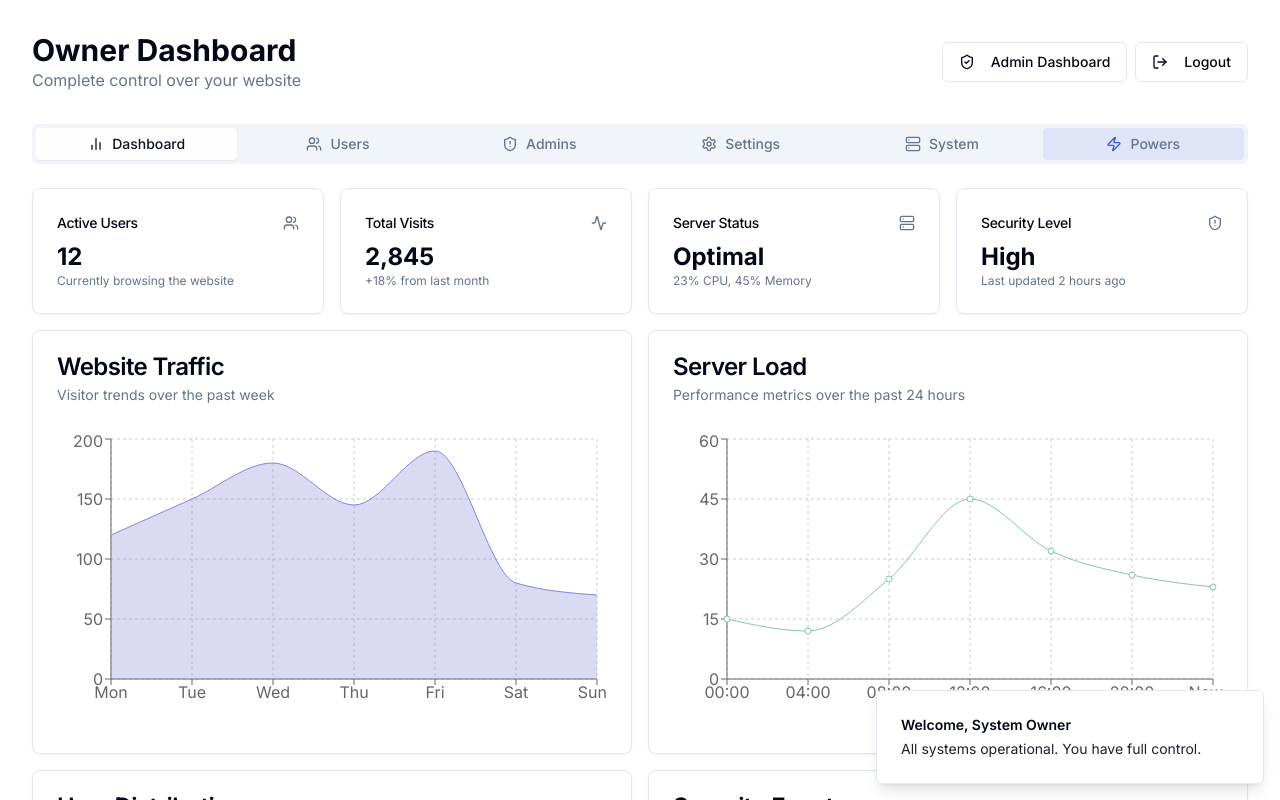
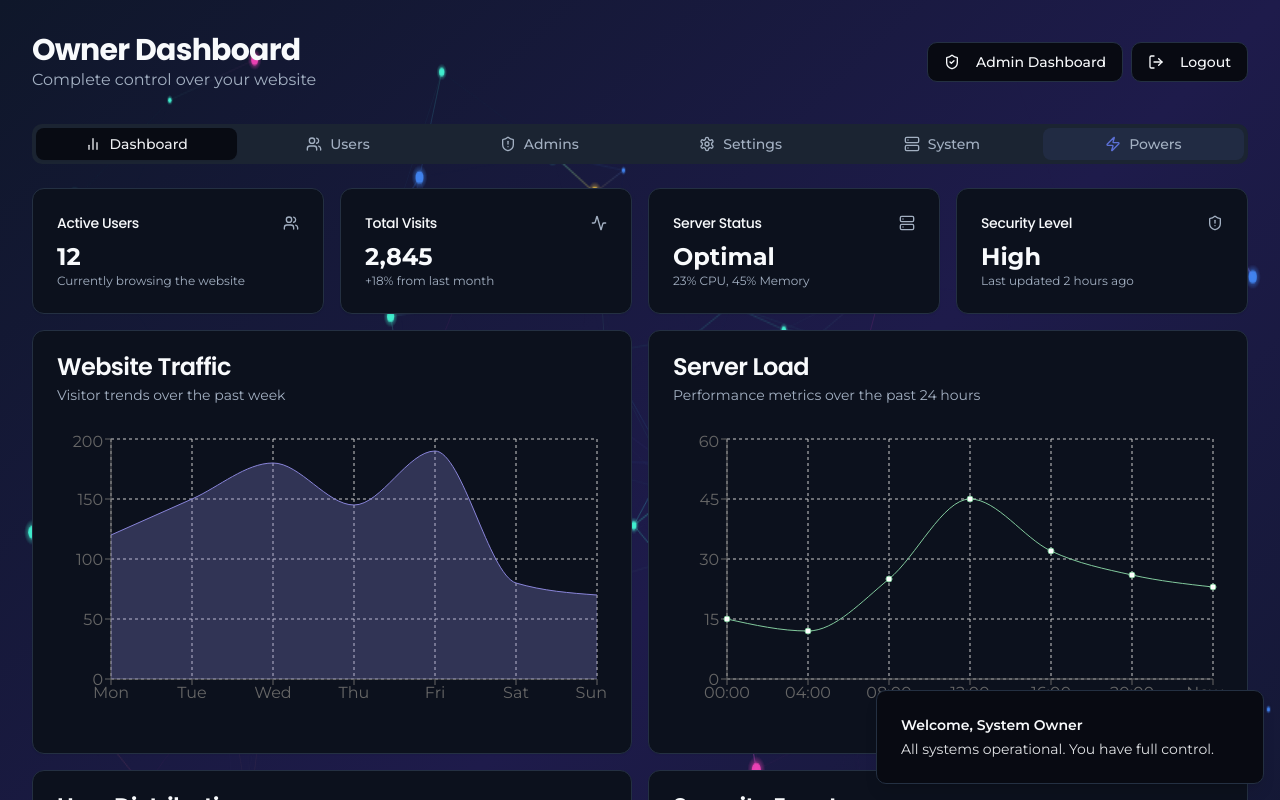
Before and after one commit to iseeyou7t/Tahabarakat.com, a React (Vite) app: page /owner/dashboard in a window 1280 px wide. Shown: the top 800 px of the page. Built offline with nearby package versions, Linux system fonts and the light colour scheme; sample sign-in values are in the browser's storage.

Commit message:
Refactor: Update website styling
This commit refactors the website's styling to improve its overall look and feel.

```diff
--- a/src/components/owner/AnimatedBackground.tsx
+++ b/src/components/owner/AnimatedBackground.tsx
@@ -14,69 +14,194 @@ const AnimatedBackground = () => {
     let width = canvas.width = window.innerWidth;
     let height = canvas.height = window.innerHeight;
 
-    const particlesArray: Particle[] = [];
-    const maxParticles = 50;
+    // Advanced particle configuration
+    const config = {
+      particleCount: 100,
+      particleSize: { min: 1, max: 4 },
+      speed: { min: 0.2, max: 0.8 },
+      connectionDistance: 150,
+      colors: [
+        'rgba(66, 135, 245, 0.5)',  // blue
+        'rgba(245, 66, 184, 0.4)',  // magenta
+        'rgba(66, 245, 211, 0.4)',  // teal
+        'rgba(245, 196, 66, 0.3)',  // yellow
+      ],
+      pulseSpeed: 0.01,
+      mouseInteraction: true,
+      mouseRadius: 120,
+      mouseForce: 0.1,
+      fadeInDuration: 1000, // ms
+    };
+
+    let opacity = 0;
+    let fadeInStart = Date.now();
+    let mouseX = 0;
+    let mouseY = 0;
+    let mouseActive = false;
 
     class Particle {
       x: number;
       y: number;
-      directionX: number;
-      directionY: number;
+      originalX: number;
+      originalY: number;
+      vx: number;
+      vy: number;
       size: number;
       color: string;
+      pulseDirection: number;
+      pulseValue: number;
 
       constructor() {
         this.x = Math.random() * width;
         this.y = Math.random() * height;
-        this.directionX = (Math.random() * 2) - 1;
-        this.directionY = (Math.random() * 2) - 1;
-        this.size = Math.random() * 3 + 1;
-        this.color = `rgba(255, 255, 255, ${Math.random() * 0.2 + 0.1})`;
+        this.originalX = this.x;
+        this.originalY = this.y;
+
+        // Random velocity
+        const speed = Math.random() * (config.speed.max - config.speed.min) + config.speed.min;
+        const angle = Math.random() * Math.PI * 2;
+        this.vx = Math.cos(angle) * speed;
+        this.vy = Math.sin(angle) * speed;
+
+        // Random size
+        this.size = Math.random() * (config.particleSize.max - config.particleSize.min) + config.particleSize.min;
+
+        // Random color from config
+        this.color = config.colors[Math.floor(Math.random() * config.colors.length)];
+
+        // Pulse effect
+        this.pulseDirection = Math.random() > 0.5 ? 1 : -1;
+        this.pulseValue = Math.random();
       }
 
       update() {
-        if (this.x > width || this.x < 0) {
-          this.directionX = -this.directionX;
+        // Apply mouse interaction
+        if (config.mouseInteraction && mouseActive) {
+          const dx = this.x - mouseX;
+          const dy = this.y - mouseY;
+          const distance = Math.sqrt(dx * dx + dy * dy);
+
+          if (distance < config.mouseRadius) {
+            const force = (config.mouseRadius - distance) / config.mouseRadius * config.mouseForce;
+            this.vx += (dx / distance) * force;
+            this.vy += (dy / distance) * force;
+          }
         }
 
-        if (this.y > height || this.y < 0) {
-          this.directionY = -this.directionY;
+        // Update position
+        this.x += this.vx;
+        this.y += this.vy;
+
+        // Bounce off edges with slight damping
+        if (this.x < 0 || this.x > width) {
+          this.vx *= -0.9;
+          this.x = this.x < 0 ? 0 : width;
         }
 
-        this.x += this.directionX;
-        this.y += this.directionY;
+        if (this.y < 0 || this.y > height) {
+          this.vy *= -0.9;
+          this.y = this.y < 0 ? 0 : height;
+        }
+
+        // Apply some gravitational pull back to original position (creates a swarm effect)
+        const dx = this.originalX - this.x;
+        const dy = this.originalY - this.y;
+        this.vx += dx * 0.0001;
+        this.vy += dy * 0.0001;
+
+        // Damping
+        this.vx *= 0.99;
+        this.vy *= 0.99;
+
+        // Pulse size effect
+        this.pulseValue += config.pulseSpeed * this.pulseDirection;
+        if (this.pulseValue > 1 || this.pulseValue < 0) {
+          this.pulseDirection *= -1;
+        }
       }
 
       draw() {
         if (!ctx) return;
+
+        // Apply pulse effect to size
+        const pulseFactor = 0.3; // How much to pulse
+        const pulseSize = this.size * (1 + this.pulseValue * pulseFactor);
+
+        // Draw particle with glow
+        ctx.save();
         ctx.beginPath();
-        ctx.arc(this.x, this.y, this.size, 0, Math.PI * 2);
-        ctx.fillStyle = this.color;
-        ctx.fill();
+
+        // Create gradient for glow effect
+        const gradient = ctx.createRadialGradient(
+          this.x, this.y, 0,
+          this.x, this.y, pulseSize * 2
+        );
+
+        // Extract RGB values for creating the gradient
+        const colorMatch = this.color.match(/rgba?\((\d+),\s*(\d+),\s*(\d+)(?:,\s*[\d.]+)?\)/);
+        if (colorMatch) {
+          const r = colorMatch[1];
+          const g = colorMatch[2];
+          const b = colorMatch[3];
+
+          gradient.addColorStop(0, `rgba(${r}, ${g}, ${b}, 0.8)`);
+          gradient.addColorStop(0.6, `rgba(${r}, ${g}, ${b}, 0.3)`);
+          gradient.addColorStop(1, `rgba(${r}, ${g}, ${b}, 0)`);
+
+          ctx.fillStyle = gradient;
+          ctx.arc(this.x, this.y, pulseSize * 2, 0, Math.PI * 2);
+          ctx.fill();
+
+          // Draw the core of the particle
+          ctx.beginPath();
+          ctx.fillStyle = `rgba(${r}, ${g}, ${b}, 0.9)`;
+          ctx.arc(this.x, this.y, pulseSize, 0, Math.PI * 2);
+          ctx.fill();
+        }
+
+        ctx.restore();
       }
     }
 
+    const particles: Particle[] = [];
+
     function createParticles() {
-      for (let i = 0; i < maxParticles; i++) {
-        particlesArray.push(new Particle());
+      for (let i = 0; i < config.particleCount; i++) {
+        particles.push(new Particle());
       }
     }
 
     function connectParticles() {
       if (!ctx) return;
 
-      for (let a = 0; a < particlesArray.length; a++) {
-        for (let b = a; b < particlesArray.length; b++) {
-          const dx = particlesArray[a].x - particlesArray[b].x;
-          const dy = particlesArray[a].y - particlesArray[b].y;
+      for (let i = 0; i < particles.length; i++) {
+        for (let j = i + 1; j < particles.length; j++) {
+          const dx = particles[i].x - particles[j].x;
+          const dy = particles[i].y - particles[j].y;
           const distance = Math.sqrt(dx * dx + dy * dy);
 
-          if (distance < 200) {
+          if (distance < config.connectionDistance) {
+            // Calculate opacity based on distance
+            const alpha = 1 - (distance / config.connectionDistance);
             ctx.beginPath();
-            ctx.strokeStyle = `rgba(255, 255, 255, ${0.1 - distance/1000})`;
-            ctx.lineWidth = 0.5;
-            ctx.moveTo(particlesArray[a].x, particlesArray[a].y);
-            ctx.lineTo(particlesArray[b].x, particlesArray[b].y);
+
+            // Create gradient line
+            const gradient = ctx.createLinearGradient(
+              particles[i].x, particles[i].y,
+              particles[j].x, particles[j].y
+            );
+
+            // Extract colors from both particles
+            const color1 = particles[i].color.replace(/rgba?\((.+)\)/, '$1').split(',');
+            const color2 = particles[j].color.replace(/rgba?\((.+)\)/, '$1').split(',');
+
+            gradient.addColorStop(0, `rgba(${color1[0]}, ${color1[1]}, ${color1[2]}, ${alpha * 0.5})`);
+            gradient.addColorStop(1, `rgba(${color2[0]}, ${color2[1]}, ${color2[2]}, ${alpha * 0.5})`);
+
+            ctx.strokeStyle = gradient;
+            ctx.lineWidth = Math.min(particles[i].size, particles[j].size) * 0.5 * alpha;
+            ctx.moveTo(particles[i].x, particles[i].y);
+            ctx.lineTo(particles[j].x, particles[j].y);
             ctx.stroke();
           }
         }
@@ -88,35 +213,70 @@ const AnimatedBackground = () => {
 
       ctx.clearRect(0, 0, width, height);
 
-      for (let i = 0; i < particlesArray.length; i++) {
-        particlesArray[i].update();
-        particlesArray[i].draw();
+      // Apply fade-in effect during initialization
+      if (Date.now() - fadeInStart < config.fadeInDuration) {
+        opacity = (Date.now() - fadeInStart) / config.fadeInDuration;
+      } else {
+        opacity = 1;
       }
 
+      ctx.globalAlpha = opacity;
+
+      // Update and draw all particles
+      for (let i = 0; i < particles.length; i++) {
+        particles[i].update();
+        particles[i].draw();
+      }
+
+      // Connect particles with lines
       connectParticles();
+
+      // Request next frame
       requestAnimationFrame(animateParticles);
     }
 
     function handleResize() {
       width = canvas.width = window.innerWidth;
       height = canvas.height = window.innerHeight;
-      particlesArray.length = 0;
-      createParticles();
+
+      // Update particle original positions on resize
+      particles.forEach(particle => {
+        particle.originalX = Math.random() * width;
+        particle.originalY = Math.random() * height;
+      });
     }
 
+    function handleMouseMove(e: MouseEvent) {
+      mouseX = e.clientX;
+      mouseY = e.clientY;
+      mouseActive = true;
+    }
+
+    function handleMouseLeave() {
+      mouseActive = false;
+    }
+
+    // Add event listeners
     window.addEventListener('resize', handleResize);
+    window.addEventListener('mousemove', handleMouseMove);
+    window.addEventListener('mouseleave', handleMouseLeave);
+
+    // Initialize
     createParticles();
     animateParticles();
 
+    // Cleanup function
     return () => {
       window.removeEventListener('resize', handleResize);
+      window.removeEventListener('mousemove', handleMouseMove);
+      window.removeEventListener('mouseleave', handleMouseLeave);
     };
   }, []);
 
   return (
     <canvas
       ref={canvasRef}
-      className="fixed top-0 left-0 w-full h-full -z-10 opacity-40"
+      className="fixed top-0 left-0 w-full h-full -z-10 bg-gradient-to-br from-slate-900 via-indigo-950 to-slate-900"
     />
   );
 };
--- a/src/index.css
+++ b/src/index.css
@@ -1,5 +1,5 @@
 
-@import url('https://fonts.googleapis.com/css2?family=Inter:wght@300;400;500;600;700&family=Poppins:wght@400;500;600;700&display=swap');
+@import url('https://fonts.googleapis.com/css2?family=Inter:wght@300;400;500;600;700&family=Poppins:wght@400;500;600;700&family=Montserrat:wght@300;400;500;600;700&display=swap');
 
 @tailwind base;
 @tailwind components;
@@ -7,26 +7,67 @@
 
 @layer base {
   :root {
+    --background: 225 40% 5%;
+    --foreground: 210 40% 98%;
+
+    --card: 224 40% 8%;
+    --card-foreground: 210 40% 98%;
+
+    --popover: 224 40% 8%;
+    --popover-foreground: 210 40% 98%;
+
+    --primary: 230 60% 60%;
+    --primary-foreground: 210 40% 98%;
+
+    --secondary: 220 30% 20%;
+    --secondary-foreground: 210 40% 98%;
+
+    --muted: 215 30% 15%;
+    --muted-foreground: 215 20% 70%;
+
+    --accent: 250 60% 60%;
+    --accent-foreground: 210 40% 98%;
+
+    --destructive: 0 70% 50%;
+    --destructive-foreground: 210 40% 98%;
+
+    --border: 215 30% 20%;
+    --input: 215 30% 20%;
+    --ring: 230 60% 60%;
+
+    --radius: 0.75rem;
+
+    --sidebar-background: 225 40% 10%;
+    --sidebar-foreground: 210 40% 90%;
+    --sidebar-primary: 230 60% 60%;
+    --sidebar-primary-foreground: 0 0% 100%;
+    --sidebar-accent: 225 30% 15%;
+    --sidebar-accent-foreground: 210 40% 90%;
+    --sidebar-border: 225 30% 15%;
+    --sidebar-ring: 230 60% 60%;
+  }
+
+  .light {
     --background: 0 0% 100%;
-    --foreground: 222.2 84% 4.9%;
+    --foreground: 220 20% 15%;
 
     --card: 0 0% 100%;
-    --card-foreground: 222.2 84% 4.9%;
+    --card-foreground: 220 20% 15%;
 
     --popover: 0 0% 100%;
-    --popover-foreground: 222.2 84% 4.9%;
+    --popover-foreground: 220 20% 15%;
 
     --primary: 230 70% 55%;
     --primary-foreground: 210 40% 98%;
 
     --secondary: 210 40% 96.1%;
-    --secondary-foreground: 222.2 47.4% 11.2%;
+    --secondary-foreground: 220 20% 15%;
 
     --muted: 210 40% 96.1%;
-    --muted-foreground: 215.4 16.3% 46.9%;
+    --muted-foreground: 215 16% 50%;
 
-    --accent: 210 40% 96.1%;
-    --accent-foreground: 222.2 47.4% 11.2%;
+    --accent: 250 70% 65%;
+    --accent-foreground: 210 40% 98%;
 
     --destructive: 0 84.2% 60.2%;
     --destructive-foreground: 210 40% 98%;
@@ -35,54 +76,13 @@
     --input: 214.3 31.8% 91.4%;
     --ring: 230 70% 55%;
 
-    --radius: 0.5rem;
-
     --sidebar-background: 0 0% 98%;
     --sidebar-foreground: 240 5.3% 26.1%;
-    --sidebar-primary: 240 5.9% 10%;
+    --sidebar-primary: 230 70% 55%;
     --sidebar-primary-foreground: 0 0% 98%;
     --sidebar-accent: 240 4.8% 95.9%;
     --sidebar-accent-foreground: 240 5.9% 10%;
     --sidebar-border: 220 13% 91%;
-    --sidebar-ring: 217.2 91.2% 59.8%;
-  }
-
-  .dark {
-    --background: 222.2 84% 4.9%;
-    --foreground: 210 40% 98%;
-
-    --card: 222.2 84% 4.9%;
-    --card-foreground: 210 40% 98%;
-
-    --popover: 222.2 84% 4.9%;
-    --popover-foreground: 210 40% 98%;
-
-    --primary: 230 70% 65%;
-    --primary-foreground: 210 40% 98%;
-
-    --secondary: 217.2 32.6% 17.5%;
-    --secondary-foreground: 210 40% 98%;
-
-    --muted: 217.2 32.6% 17.5%;
-    --muted-foreground: 215 20.2% 65.1%;
-
-    --accent: 217.2 32.6% 17.5%;
-    --accent-foreground: 210 40% 98%;
-
-    --destructive: 0 62.8% 30.6%;
-    --destructive-foreground: 210 40% 98%;
-
-    --border: 217.2 32.6% 17.5%;
-    --input: 217.2 32.6% 17.5%;
-    --ring: 230 70% 65%;
-
-    --sidebar-background: 240 5.9% 10%;
-    --sidebar-foreground: 240 4.8% 95.9%;
-    --sidebar-primary: 224.3 76.3% 48%;
-    --sidebar-primary-foreground: 0 0% 100%;
-    --sidebar-accent: 240 3.7% 15.9%;
-    --sidebar-accent-foreground: 240 4.8% 95.9%;
-    --sidebar-border: 240 3.7% 15.9%;
     --sidebar-ring: 217.2 91.2% 59.8%;
   }
 }
@@ -93,7 +93,11 @@
   }
 
   body {
-    @apply bg-background text-foreground;
+    @apply bg-background text-foreground font-montserrat;
+  }
+
+  h1, h2, h3, h4, h5, h6 {
+    @apply font-poppins font-semibold tracking-tight;
   }
 
   .animate-delay-1 {
@@ -115,8 +119,82 @@
   .animate-delay-5 {
     animation-delay: 0.5s;
   }
+
+  /* Custom animations */
+  @keyframes float {
+    0% { transform: translateY(0px); }
+    50% { transform: translateY(-10px); }
+    100% { transform: translateY(0px); }
+  }
+
+  @keyframes pulse-glow {
+    0% { box-shadow: 0 0 0 0 rgba(var(--primary), 0.4); }
+    70% { box-shadow: 0 0 0 10px rgba(var(--primary), 0); }
+    100% { box-shadow: 0 0 0 0 rgba(var(--primary), 0); }
+  }
+
+  @keyframes slide-up-fade {
+    0% {
+      opacity: 0;
+      transform: translateY(20px);
+    }
+    100% {
+      opacity: 1;
+      transform: translateY(0);
+    }
+  }
+
+  .animate-float {
+    animation: float 3s ease-in-out infinite;
+  }
+
+  .animate-pulse-glow {
+    animation: pulse-glow 2s infinite;
+  }
+
+  .animate-slide-up {
+    animation: slide-up-fade 0.5s ease-out forwards;
+  }
+
+  /* Custom scrollbar */
+  ::-webkit-scrollbar {
+    width: 8px;
+    height: 8px;
+  }
+
+  ::-webkit-scrollbar-track {
+    background: hsl(var(--muted));
+    border-radius: 4px;
+  }
+
+  ::-webkit-scrollbar-thumb {
+    background: hsl(var(--primary) / 0.5);
+    border-radius: 4px;
+  }
+
+  ::-webkit-scrollbar-thumb:hover {
+    background: hsl(var(--primary) / 0.7);
+  }
 }
 
 .section-container {
   @apply max-w-7xl mx-auto px-4 sm:px-6 lg:px-8 py-12 md:py-16;
 }
+
+.glass-card {
+  @apply bg-card/30 backdrop-blur-xl border border-white/10 shadow-xl;
+}
+
+.neon-border {
+  @apply relative;
+}
+
+.neon-border::before {
+  content: '';
+  @apply absolute inset-0 -z-10 rounded-[calc(var(--radius)+2px)] opacity-70 blur-sm bg-gradient-to-r from-primary via-accent to-primary animate-pulse;
+  animation-duration: 3s;
+}
+
+.interactive-card {
+  @apply transition-all duration-300 hover:translate-y-[-5px] hover:shadow-lg;
+}
--- a/tailwind.config.ts
+++ b/tailwind.config.ts
@@ -22,6 +22,8 @@ export default {
 			fontFamily: {
 				sans: ['Inter', 'sans-serif'],
 				heading: ['Poppins', 'sans-serif'],
+				montserrat: ['Montserrat', 'sans-serif'],
+				poppins: ['Poppins', 'sans-serif'],
 			},
 			colors: {
 				border: 'hsl(var(--border))',
@@ -99,12 +101,29 @@ export default {
 						opacity: '1',
 						transform: 'translateY(0)'
 					}
+				},
+				'float': {
+					'0%': { transform: 'translateY(0px)' },
+					'50%': { transform: 'translateY(-10px)' },
+					'100%': { transform: 'translateY(0px)' }
+				},
+				'pulse-glow': {
+					'0%': { boxShadow: '0 0 0 0 rgba(var(--primary), 0.4)' },
+					'70%': { boxShadow: '0 0 0 10px rgba(var(--primary), 0)' },
+					'100%': { boxShadow: '0 0 0 0 rgba(var(--primary), 0)' }
+				},
+				'rotate-slow': {
+					'0%': { transform: 'rotate(0deg)' },
+					'100%': { transform: 'rotate(360deg)' }
 				}
 			},
 			animation: {
 				'accordion-down': 'accordion-down 0.2s ease-out',
 				'accordion-up': 'accordion-up 0.2s ease-out',
-				'fade-in': 'fade-in 0.5s ease-out forwards'
+				'fade-in': 'fade-in 0.5s ease-out forwards',
+				'float': 'float 3s ease-in-out infinite',
+				'pulse-glow': 'pulse-glow 2s infinite',
+				'rotate-slow': 'rotate-slow 15s linear infinite'
 			}
 		}
 	},
```
